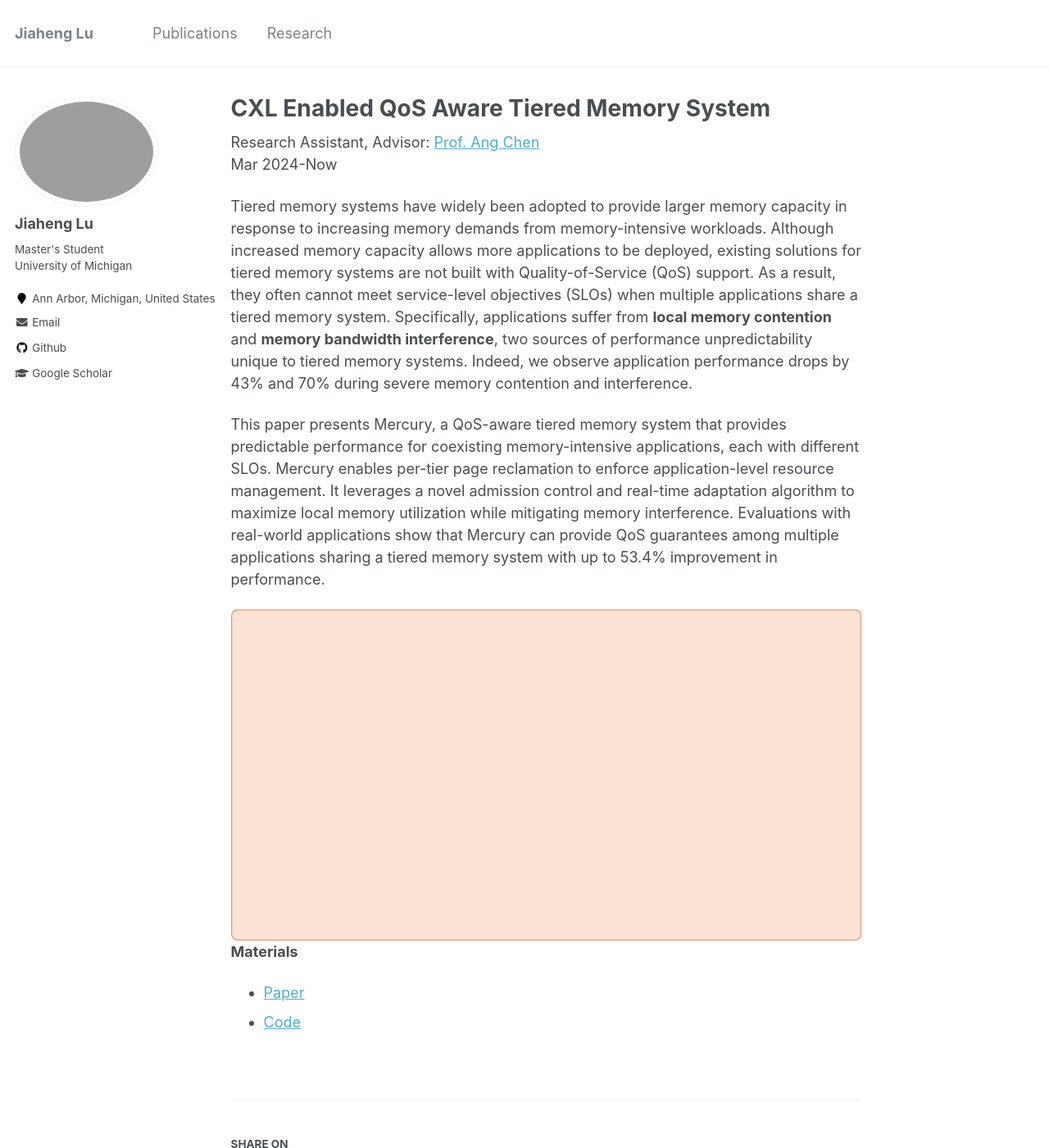
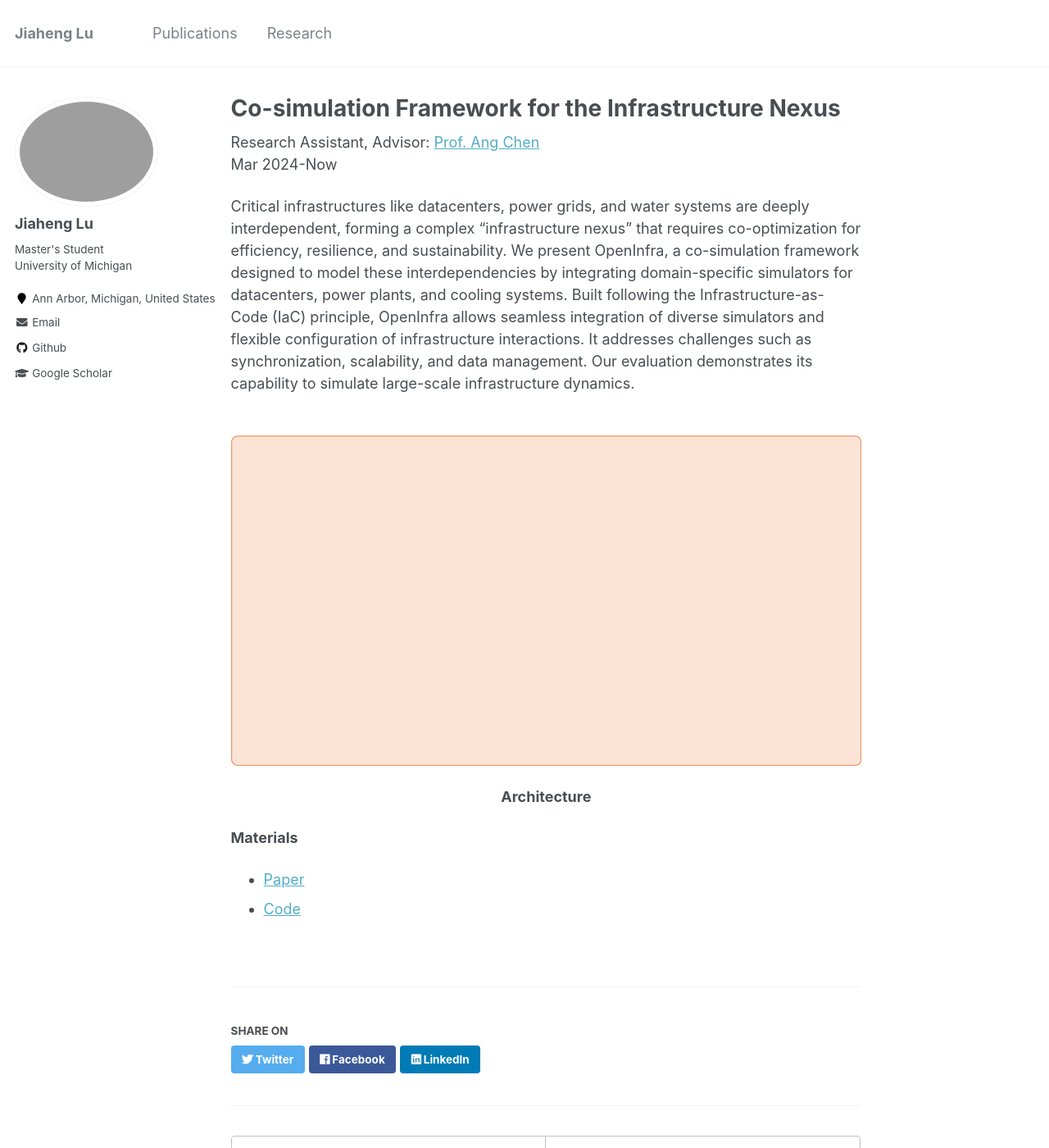
Before and after one commit to JhengLu/JhengLu.github.io, a Jekyll site: the page built from _research/2024-09-01-infra.md, in a window 1280 px wide and 1400 px high. Shown: the whole window at 82% size. Built offline with Jekyll 4.4.1, drawn with Linux system fonts in a browser that asks for light colours.

Commit message:
update the structure, url link

```diff
--- a/_research/2024-09-01-infra.md
+++ b/_research/2024-09-01-infra.md
@@ -1,24 +1,19 @@
 ---
-title: "CXL Enabled QoS Aware Tiered Memory System"
+title: "Co-simulation Framework for the Infrastructure Nexus "
 collection: research
 permalink: /research/infra
 date_1: 2024-09-01
 judge: clear
 
 ---
-<p>Research Assistant, Advisor: <a href="https://symbioticlab.org/">Prof. Ang Chen</a> <br>Mar 2024-Now</p>
-Tiered memory systems have widely been adopted to provide larger memory capacity in response to increasing memory demands from memory-intensive workloads.
-Although increased memory capacity allows more applications to be deployed, existing solutions for tiered memory systems are not built with Quality-of-Service (QoS) support.
-As a result, they often cannot meet service-level objectives (SLOs) when multiple applications share a tiered memory system.
-Specifically, applications suffer from **local memory contention** and **memory bandwidth interference**, two sources of performance unpredictability unique to tiered memory systems.
-Indeed, we observe application performance drops by 43% and 70% during severe memory contention and interference.
+<p>Research Assistant, Advisor: <a href="https://symbioticlab.org/">Prof. Ang Chen</a>
+<br>Mar 2024-Now</p>
+Critical infrastructures like datacenters, power grids, and water systems are deeply interdependent, forming a complex "infrastructure nexus" that requires co-optimization for efficiency, resilience, and sustainability. We present OpenInfra, a co-simulation framework designed to model these interdependencies by integrating domain-specific simulators for datacenters, power plants, and cooling systems. Built following the Infrastructure-as-Code (IaC) principle, OpenInfra allows seamless integration of diverse simulators and flexible configuration of infrastructure interactions. It addresses challenges such as synchronization, scalability, and data management. Our evaluation demonstrates its capability to simulate large-scale infrastructure dynamics.
 
-This paper presents Mercury, a QoS-aware tiered memory system that provides predictable performance for coexisting memory-intensive applications, each with different SLOs.
-Mercury enables per-tier page reclamation to enforce application-level resource management.
-It leverages a novel admission control and real-time adaptation algorithm to maximize local memory utilization while mitigating memory interference.
-Evaluations with real-world applications show that Mercury can provide QoS guarantees among multiple applications sharing a tiered memory system with up to 53.4% improvement in performance.
+<br>
+<img src='/images/openinfra-overview.png'>
+<p><center><b>Architecture</b></center></p>
 
-<img src='/images/openinfra-overview.png'>
 **Materials**
 <ul>
 <li><a href="https://hotinfra24.github.io/">Paper</a></li>
```
Also changed, not shown: _research/2021-06-01-NLP.md (+1 -1 lines), _research/2022-02-01-CV.md (+1 -1 lines), _research/2022-02-28-MCS.md (+1 -1 lines).
